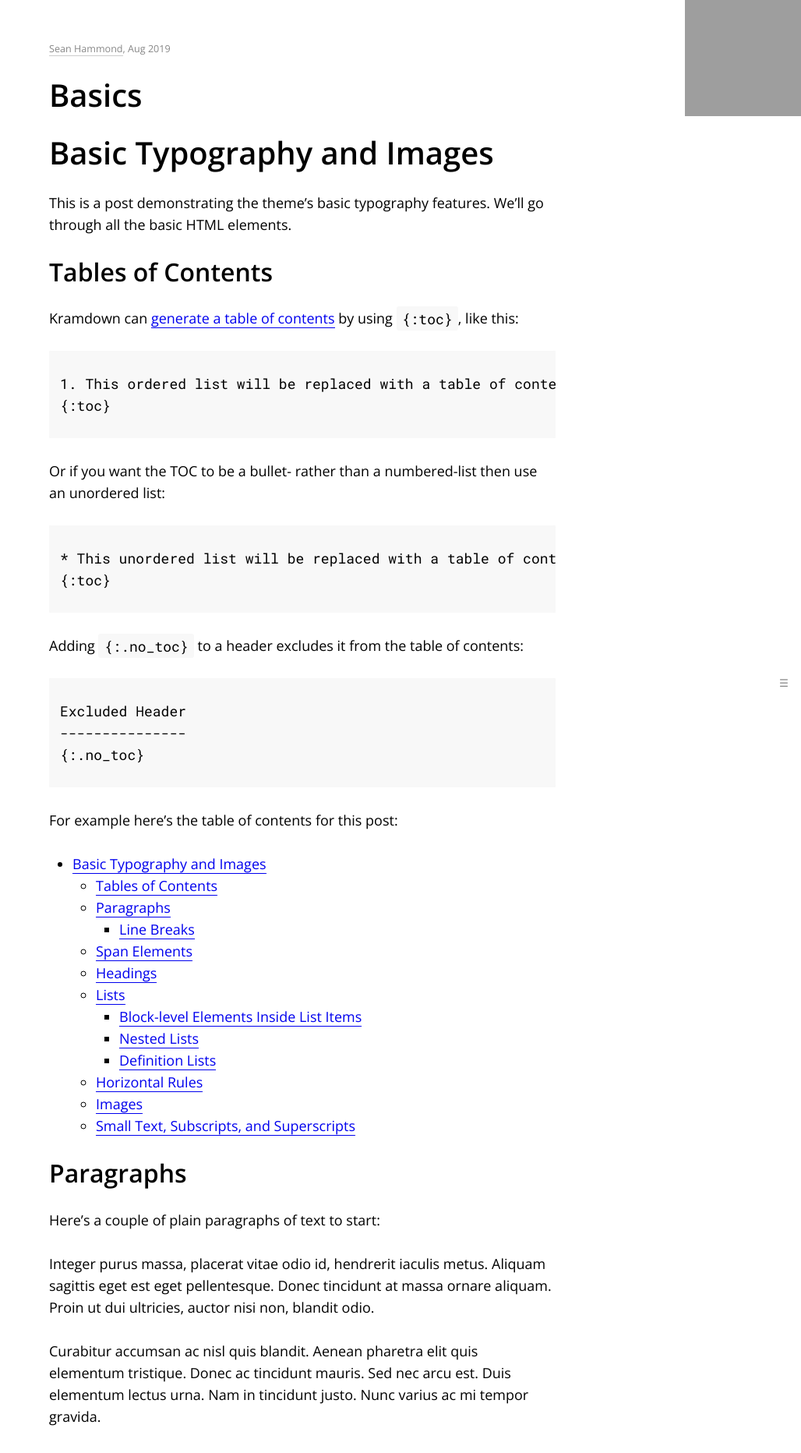
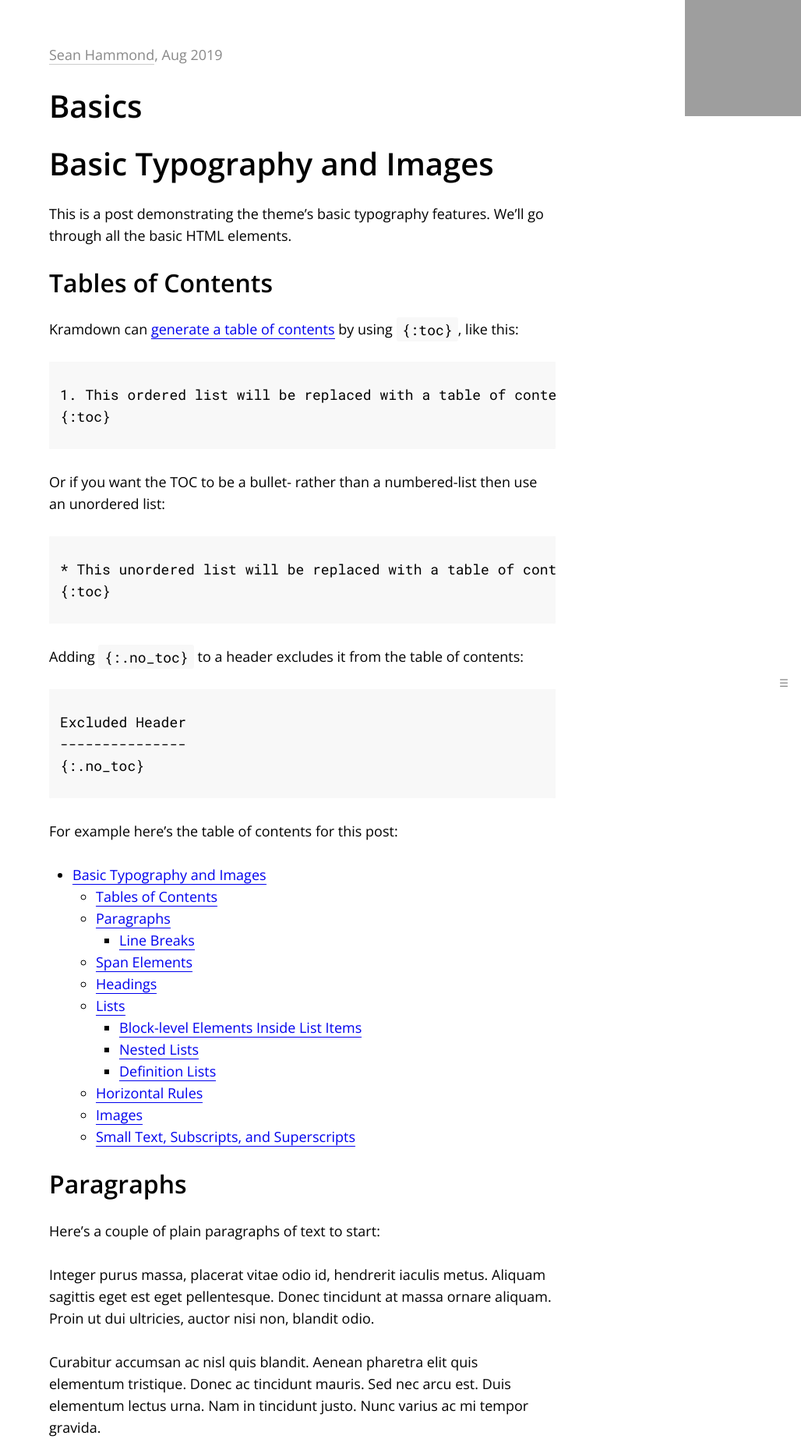
Before and after one commit to seanh/jekyll-theme-oatcake, a Jekyll site: the page built from _posts/2019-08-01-basics.md, in a window 1280 px wide. Shown: the top 1864 px of the page at 78% size, without its empty margins (252-1280 px from the left). Built offline with Jekyll 4.4.1, drawn with Linux system fonts in a browser that asks for light colours; our own code applies the rules of GitHub Pages for plain Markdown files; comment, search, counter and statistics services are not loaded; grey boxes are pictures that could not be loaded.

Commit message:
Get rid of small-line-height
This breaks the vertical rhythm.

```diff
--- a/_sass/_typography.scss
+++ b/_sass/_typography.scss
@@ -83,7 +83,6 @@ sub {
 
 small {
   font-size: var(--small-font-size);
-  line-height: var(--small-line-height);
 }
 
 var {
@@ -102,11 +101,6 @@ summary {
 
 .muted {
   color: var(--muted-color);
-}
-
-.meta {
-  font-size: var(--small-font-size);
-  line-height: var(--small-line-height);
 }
 
 .meta,
--- a/_sass/_variables.scss
+++ b/_sass/_variables.scss
@@ -23,5 +23,4 @@
   --code-font-family: 'Roboto Mono', monospace;
 
   --small-font-size: 70%;
-  --small-line-height: 0.861111111111111rem;
 }
```
